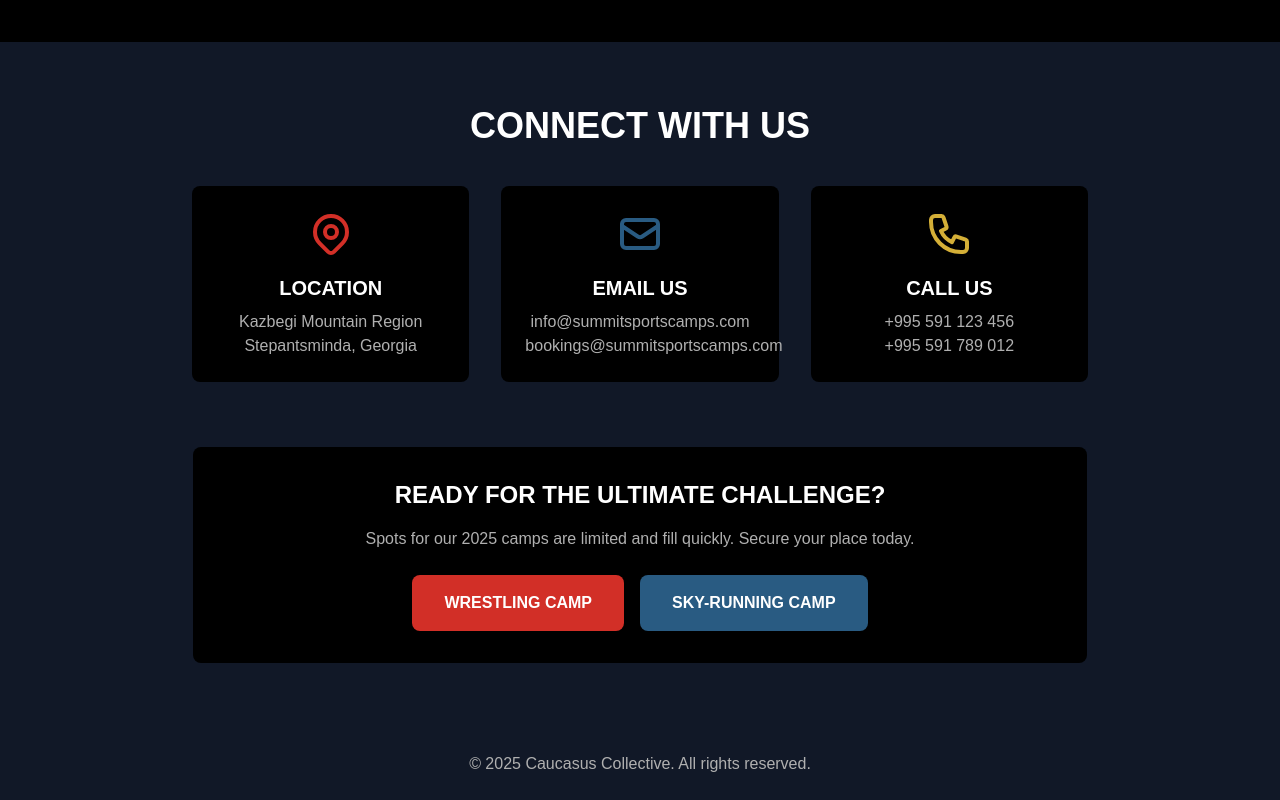
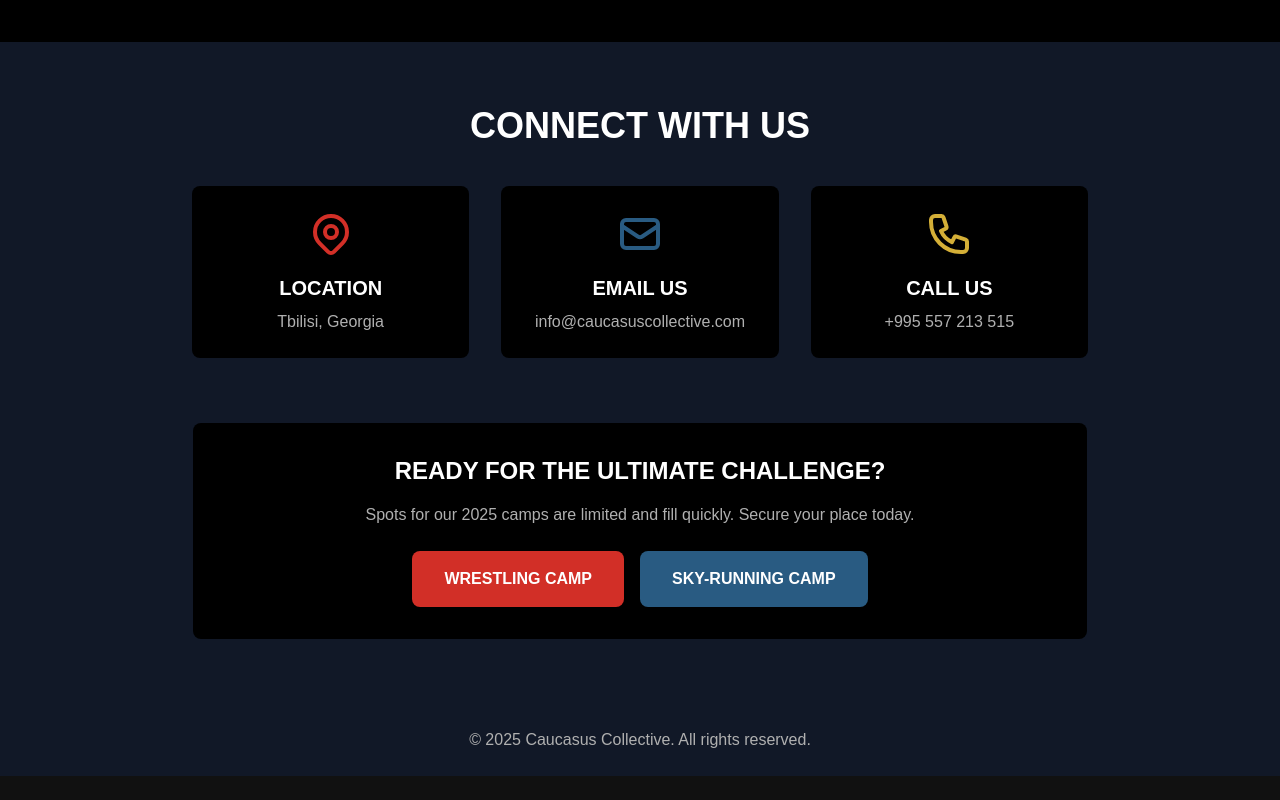
Before and after one commit to irakliShengelia/wrestling, a Nuxt app: page /about-us in a window 1280 px wide. Shown: the part 2073-2873 px from the top of the page. After the commit the page ends 2849 px from the top, so only its background shows below. Built offline with nearby package versions, Linux system fonts and the light colour scheme.

Commit message:
fix addresses

```diff
--- a/pages/about-us.vue
+++ b/pages/about-us.vue
@@ -116,7 +116,7 @@
             <path stroke-linecap="round" stroke-linejoin="round" stroke-width="2" d="M15 11a3 3 0 11-6 0 3 3 0 016 0z" />
           </svg>
           <h3 class="text-xl font-bold mb-2">Location</h3>
-          <p class="text-muted">Kazbegi Mountain Region<br>Stepantsminda, Georgia</p>
+          <p class="text-muted">Tbilisi, Georgia</p>
         </div>
 
         <!-- Email -->
@@ -125,7 +125,7 @@
             <path stroke-linecap="round" stroke-linejoin="round" stroke-width="2" d="M3 8l7.89 5.26a2 2 0 002.22 0L21 8M5 19h14a2 2 0 002-2V7a2 2 0 00-2-2H5a2 2 0 00-2 2v10a2 2 0 002 2z" />
           </svg>
           <h3 class="text-xl font-bold mb-2">Email Us</h3>
-          <p class="text-muted">info@summitsportscamps.com<br>bookings@summitsportscamps.com</p>
+          <p class="text-muted">info@caucasuscollective.com</p>
         </div>
 
         <!-- Phone -->
@@ -134,7 +134,7 @@
             <path stroke-linecap="round" stroke-linejoin="round" stroke-width="2" d="M3 5a2 2 0 012-2h3.28a1 1 0 01.948.684l1.498 4.493a1 1 0 01-.502 1.21l-2.257 1.13a11.042 11.042 0 005.516 5.516l1.13-2.257a1 1 0 011.21-.502l4.493 1.498a1 1 0 01.684.949V19a2 2 0 01-2 2h-1C9.716 21 3 14.284 3 6V5z" />
           </svg>
           <h3 class="text-xl font-bold mb-2">Call Us</h3>
-          <p class="text-muted">+995 591 123 456<br>+995 591 789 012</p>
+          <p class="text-muted">+995 557 213 515</p>
         </div>
       </div>
 
```
